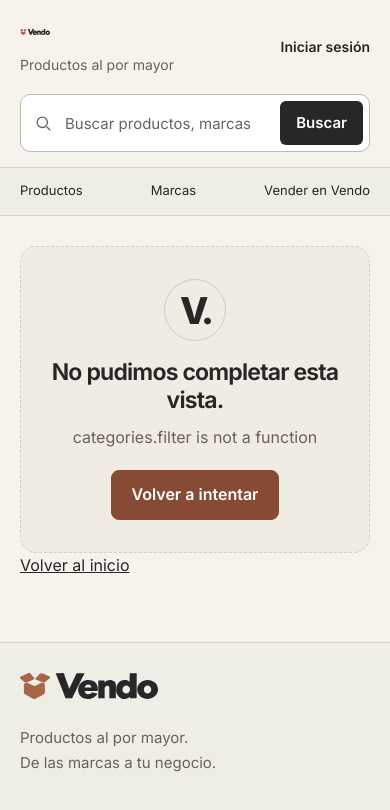
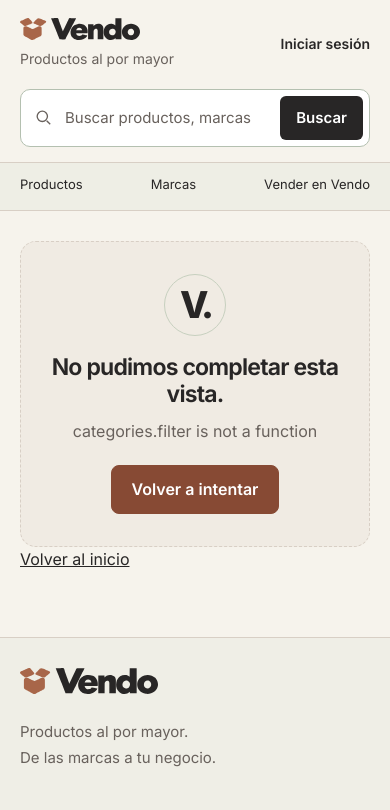
Before and after one commit to 6daiiii-oss/lt, a website with bundled scripts: page public/index.html in a window 390 px wide. Shown: the top 810 px of the page. Built offline with nearby package versions, Linux system fonts and the light colour scheme; files whose address does not match are found by name.

Commit message:
Ajustar logo del encabezado en móvil

```diff
--- a/public/discovery.css
+++ b/public/discovery.css
@@ -129,7 +129,7 @@
  .catalog-location{display:none}.catalog-empty{padding:27px;gap:20px}.home-empty{flex-wrap:wrap}
 }
 @media(max-width:600px){
- .marketplace{font-size:16px}.market-utility{display:none}.market-header{padding-block:18px 15px;gap:18px 10px}.market-brand .logo{font-size:31px}.market-brand .logo img{width:30px;height:30px}
+ .marketplace{font-size:16px}.market-utility{display:none}.market-header{padding-block:18px 15px;gap:18px 10px}.market-brand .logo{font-size:31px}.market-brand .logo img{width:120px;height:auto;max-width:100%;max-height:none;object-fit:contain;object-position:left center}
  .market-brand>span{font-size:14px}.marketplace .header-actions{gap:12px;font-size:14px}.marketplace .header-actions .header-signup{font-size:14px;padding:9px 12px;min-height:44px}.marketplace .cart-link{font-size:14px;padding:8px 10px;gap:5px}
  .market-nav{gap:24px}.market-nav a{font-size:15px;min-height:47px;padding-block:10px}
  .discovery-search{gap:10px;padding-left:13px}.discovery-search input{font-size:16px}.discovery-search input::placeholder{font-size:15px}.discovery-search button{font-size:15px;padding-inline:16px}
```
